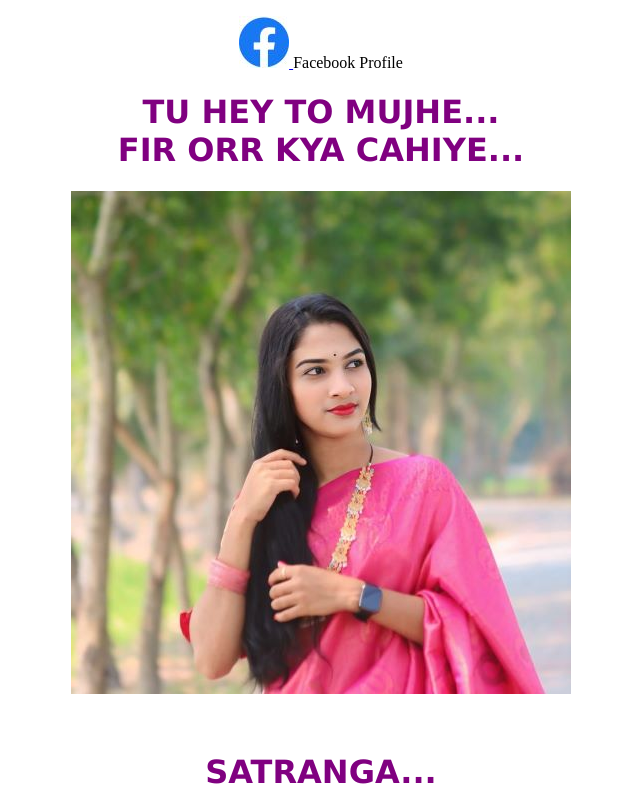
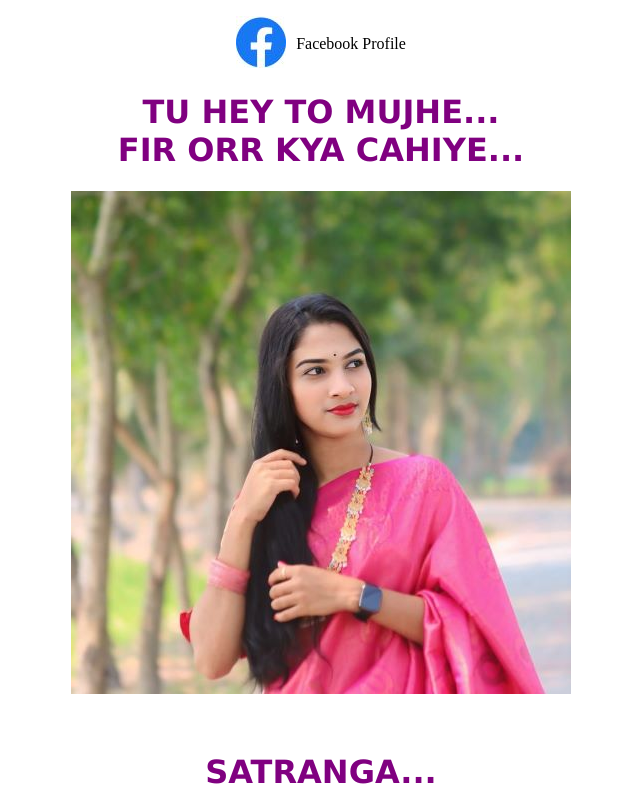
Before and after one commit to pranab1122/proma, a plain HTML site: page index.html in a window 1280 px wide. Shown: the top 800 px of the page, without its empty margins (319-959 px from the left). Drawn offline with Linux system fonts and the light colour scheme.

Commit message:
Update index.html

```diff
--- a/index.html
+++ b/index.html
@@ -1,3 +1,4 @@
+
 
 <!DOCTYPE html>
 <html>
@@ -14,7 +15,7 @@
   </style>
 </head>
 <body>
-	<p class="profile-link">
+<p class="profile-link">
     <a href="https://www.facebook.com/profile.php?id=100089124747562">
         <img src="facebook.jpg" alt="Facebook Profile">
     </a>
@@ -34,6 +35,25 @@
 	<h1>KAHANI SUNO...</h1>
 	  <p><a href="https://youtu.be/_XBVWlI8TsQ?si=59acbhRekQ7ZQnfc">
     <img src="proma4.0.jpg" width="500" height="629"></a></p>
-
+<style>
+    .profile-link {
+        display: flex;
+        align-items: center; /* Align items vertically in the center */
+    }
+    .profile-link img {
+        margin-right: 10px; /* Add some spacing between the image and the text */
+    }
+</style>
+<style>
+    .profile-link {
+        display: flex;
+        align-items: center; /* Align items vertically in the center */
+        justify-content: center; /* Center align horizontally */
+        text-align: center; /* Center align text within the paragraph */
+    }
+    .profile-link img {
+        margin-right: 10px; /* Add some spacing between the image and the text */
+    }
+</style>
 </body>
 </html>
```
